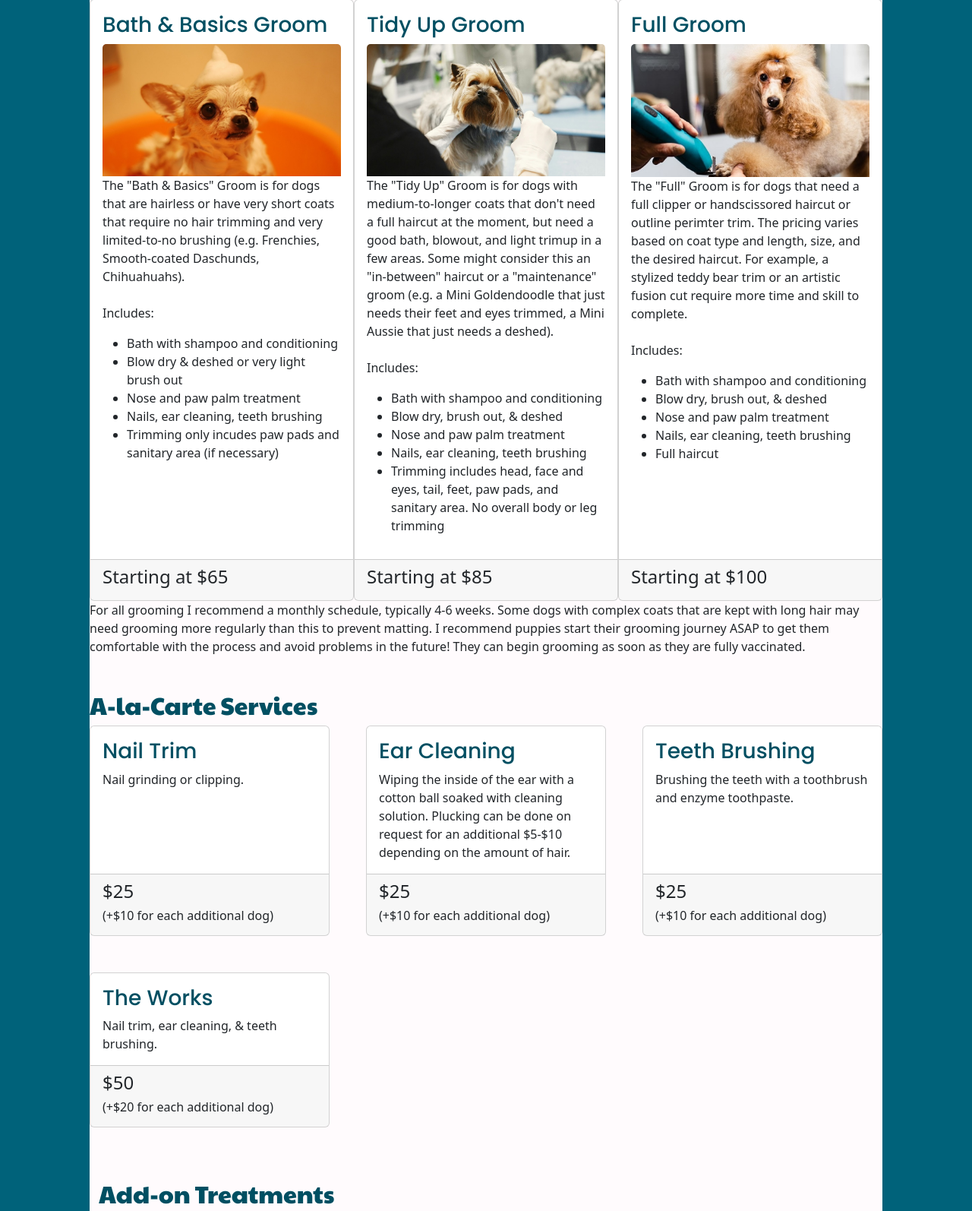
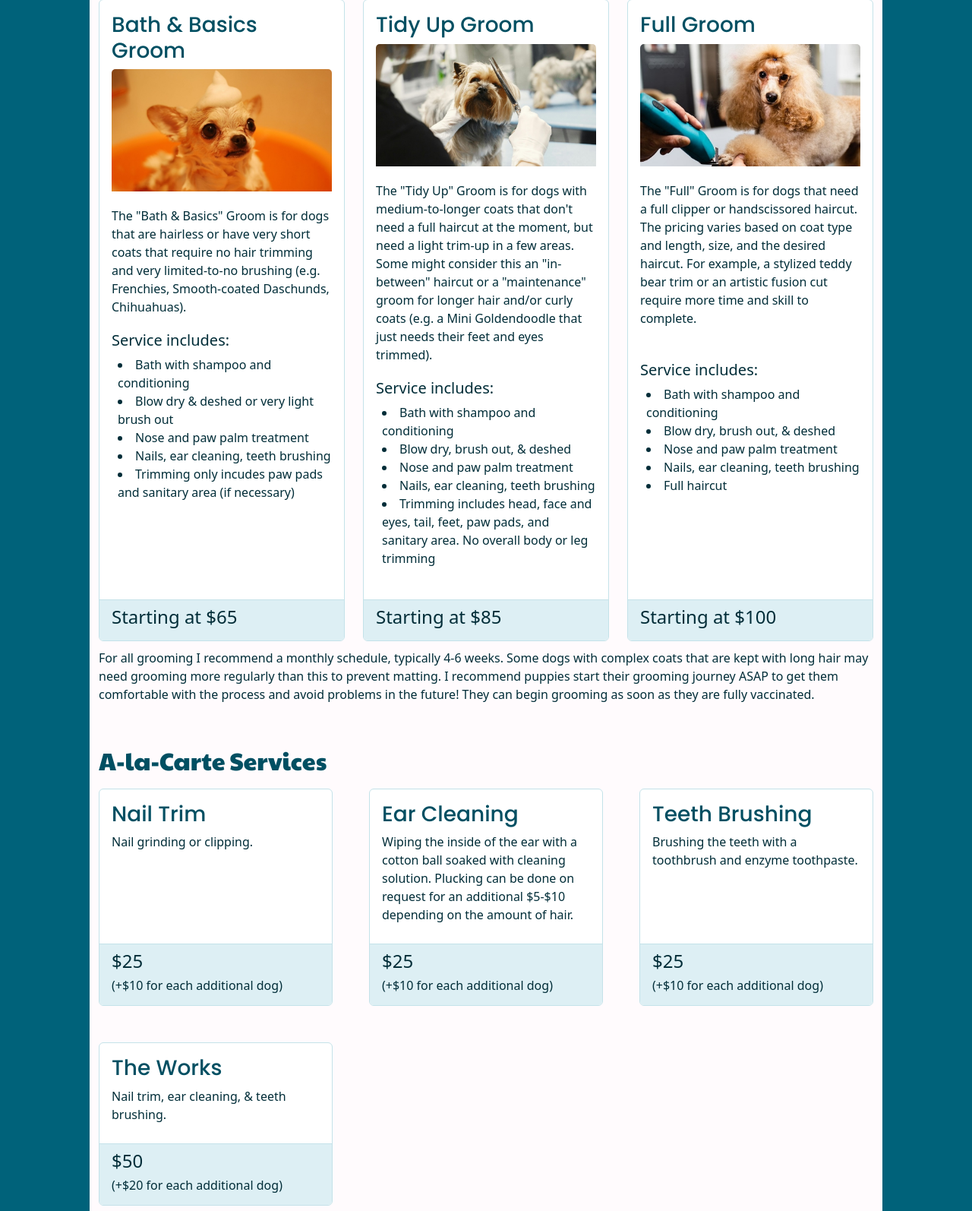
Before and after one commit to rustynymph/anniegroomyourdog, a plain HTML site: page index.html in a window 1280 px wide. Shown: the part 539-2133 px from the top of the page at 76% size. Drawn offline with nearby package versions, Linux system fonts and the light colour scheme.

Commit message:
weeeeeee

```diff
--- a/css/custom.css
+++ b/css/custom.css
@@ -21,6 +21,7 @@ a:hover {
 
 .site-section {
     border-radius: 25px;
+    padding-bottom: 20px;
 }
 
 .services {
@@ -28,6 +29,7 @@ a:hover {
     padding-bottom: 20px;
     padding-left: 0px;
     padding-right: 0px;
+    background-color: #ffecf2;
 }
 
 .service-row {
@@ -55,10 +57,6 @@ a:hover {
     font-family: "Paytone One", sans-serif !important;
 }
 
-.card-title{
-    font-family: "Poppins", sans-serif !important;
-}
-
 .body-font {
     font-family: "Poppins", sans-serif !important;
 }
@@ -83,11 +81,36 @@ body {
     box-shadow: 6px 6px #FB8FB1;
 }
 
+.card-title{
+    font-family: "Poppins", sans-serif !important;
+}
+
 .service-card {
     border-width: 1px;
+    /*border-color: #ffc7d9;*/
+    border-color: #c4e2e9;
+    margin-top: 10px;
+    color: #002d38;
+}
+
+.service-card-incl {
+    padding-top: 0px;
+    padding-bottom: 0px;
+}
+
+.service-card-ul {
+    list-style-position: inside;
+    padding-left: 20px;
+}
+
+.service-card-desc {
+    padding-top: 20px;
+    padding-bottom: 20px;
 }
 
 .service-card-footer {
+    background-color: #ddeff4;
+    border-color: #c4e2e9;
 }
 
 .btn-secondary {
@@ -133,3 +156,7 @@ body {
 .navbar-space {
     padding-top: 30px;
 }
+
+p {
+    color: #002d38;
+}
--- a/index.html
+++ b/index.html
@@ -81,28 +81,35 @@
                 </div>
 
                     <!-- Content Row-->
-                <div class="services container-fluid">
+                <div class="container-fluid site-section">
                     <!--<h2 class="header-l primary-text-color">Grooming Services</h2>-->
-                    <div class="row g-0">
+                    <div class="row">
                         <div class="col-lg">
                             <div class="card h-100 w-100 service-card">
                                 <div class="card-body">
                                     <h3 class="card-title primary-text-color">Bath & Basics Groom</h3>
-                                    <img class="card-img-top" src="assets/bathandbasics.jpg" alt="Card image cap">
+                                    <img class="card-img-top" src="assets/bathandbasics.jpg" alt="A Chihuahua getting a bath.">
+
+                                    <div class="col-lg">
+                                        <div class="row service-card-desc">
                                             <p class="card-text">
-                                        The "Bath & Basics" Groom is for dogs that are hairless or have very short coats that require no hair trimming and very limited-to-no brushing (e.g. Frenchies, Smooth-coated Daschunds, Chihuahuahs).
-                                        <br><br>
-                                        Includes:<br>
-                                        <ul>
+                                                The "Bath & Basics" Groom is for dogs that are hairless or have very short coats that require no hair trimming and very limited-to-no brushing (e.g. Frenchies, Smooth-coated Daschunds, Chihuahuas).
+                                            </p>
+                                        </div>
+                                        <div class="row service-card-incl">
+                                            <h5>Service includes:</h5>
+                                            <ul class="service-card-ul">
                                                 <li>Bath with shampoo and conditioning</li>
                                                 <li>Blow dry & deshed or very light brush out</li>
                                                 <li>Nose and paw palm treatment</li>
                                                 <li>Nails, ear cleaning, teeth brushing</li>
                                                 <li>Trimming only incudes paw pads and sanitary area (if necessary)</li>
                                             </ul>
-                                    </p>
                                         </div>
-                                <div class="card-footer">
+                                    </div>
+
+                                </div>
+                                <div class="card-footer service-card-footer">
                                     <h4>Starting at $65</h4>
                                     <!--<a class="btn btn-primary btn-sm" href="#!">Book Bath & Basics</a>-->
                                 </div>
@@ -112,19 +119,27 @@
                             <div class="card h-100 service-card">
                                 <div class="card-body">
                                     <h3 class="card-title primary-text-color">Tidy Up Groom</h3>
-                                    <img class="card-img-top" src="assets/tidyup.jpg" alt="Card image cap">
+                                    <img class="card-img-top" src="assets/tidyup.jpg" alt="A Yorkie getting its face trimmed on a grooming table.">
+
+
+                                    <div class="col-lg">
+                                        <div class="row service-card-desc">
                                             <p class="card-text">
-                                        The "Tidy Up" Groom is for dogs with medium-to-longer coats that don't need a full haircut at the moment, but need a good bath, blowout, and light trimup in a few areas. Some might consider this an "in-between" haircut or a "maintenance" groom (e.g. a Mini Goldendoodle that just needs their feet and eyes trimmed, a Mini Aussie that just needs a deshed).
-                                        <br><br>
-                                        Includes:<br>
-                                        <ul>
+                                                The "Tidy Up" Groom is for dogs with medium-to-longer coats that don't need a full haircut at the moment, but need a light trim-up in a few areas. Some might consider this an "in-between" haircut or a "maintenance" groom for longer hair and/or curly coats (e.g. a Mini Goldendoodle that just needs their feet and eyes trimmed).
+                                            </p>
+                                        </div>
+                                        <div class="row service-card-incl">
+                                            <h5>Service includes:</h5>
+                                            <ul class="service-card-ul">
                                             <li>Bath with shampoo and conditioning</li>
                                             <li>Blow dry, brush out, & deshed</li>
                                             <li>Nose and paw palm treatment</li>
                                             <li>Nails, ear cleaning, teeth brushing</li>
                                             <li>Trimming includes head, face and eyes, tail, feet, paw pads, and sanitary area. No overall body or leg trimming</li>
                                             </ul>
-                                    </p>
+                                        </div>
+                                    </div>
+
                                 </div>
                                 <div class="card-footer service-card-footer">
                                     <h4>Starting at $85</h4>
@@ -133,23 +148,31 @@
                             </div>
                         </div>
                         <div class="col-lg">
-                            <div class="card h-100">
+                            <div class="card h-100 service-card">
                                 <div class="card-body">
                                     <h3 class="card-title primary-text-color">Full Groom</h3>
                                     <img class="card-img-top" src="assets/fullgroom.jpg" alt="Card image cap">
+
+                                    <div class="col-lg">
+                                        <div class="row service-card-desc">
                                             <p class="card-text">
-                                        The "Full" Groom is for dogs that need a full clipper or handscissored haircut or outline perimter trim. The pricing varies based on coat type and length, size, and the desired haircut. For example, a stylized teddy bear trim or an artistic fusion cut require more time and skill to complete.<br><br>
-                                        Includes:<br>
-                                        <ul>
+                                                The "Full" Groom is for dogs that need a full clipper or handscissored haircut. The pricing varies based on coat type and length, size, and the desired haircut. For example, a stylized teddy bear trim or an artistic fusion cut require more time and skill to complete.<br><br>
+                                            </p>
+                                        </div>
+                                        <div class="row service-card-incl">
+                                            <h5>Service includes:</h5>
+                                            <ul class="service-card-ul">
                                                 <li>Bath with shampoo and conditioning</li>
                                                 <li>Blow dry, brush out, & deshed</li>
                                                 <li>Nose and paw palm treatment</li>
                                                 <li>Nails, ear cleaning, teeth brushing</li>
                                                 <li>Full haircut</li>
                                             </ul>
-                                    </p>
                                         </div>
-                                <div class="card-footer">
+                                    </div>
+
+                                </div>
+                                <div class="card-footer service-card-footer">
                                     <h4>Starting at $100</h4>
                                     <!--<a class="btn btn-primary btn-sm" href="#!">Book Full Groom</a>-->
                                 </div>
@@ -157,21 +180,23 @@
                         </div>
                     </div>
 
-                    <p>For all grooming I recommend a monthly schedule, typically 4-6 weeks. Some dogs with complex coats that are kept with long hair may need grooming more regularly than this to prevent matting. I recommend puppies start their grooming journey ASAP to get them comfortable with the process and avoid problems in the future! They can begin grooming as soon as they are fully vaccinated. </p>
+                    <p style="padding-top: 20px; padding-bottom: 20px;">
+                        For all grooming I recommend a monthly schedule, typically 4-6 weeks. Some dogs with complex coats that are kept with long hair may need grooming more regularly than this to prevent matting. I recommend puppies start their grooming journey ASAP to get them comfortable with the process and avoid problems in the future! They can begin grooming as soon as they are fully vaccinated.
+                    </p>
                 </div>
 
-                <div class="container-fluid services">
+                <div class="container-fluid">
                     <h2 class="header-l primary-text-color">A-la-Carte Services</h2>
 
                     <div class="row gx-4 gx-lg-5">
 
                         <div class="col-md-4 mb-5">
-                            <div class="card h-100">
+                            <div class="card h-100 w-100 service-card">
                                 <div class="card-body">
                                     <h3 class="card-title primary-text-color">Nail Trim</h3>
                                     <p class="card-text">Nail grinding or clipping.</p>
                                 </div>
-                                <div class="card-footer">
+                                <div class="card-footer service-card-footer">
                                     <h4>$25</h4>
                                     <h6>(+$10 for each additional dog)</h6>
                                     <!--<a class="btn btn-primary btn-sm" target="_blank" href="https://squareup.com/appointments/buyer/widget/gy3vnf1e51721n/FJV6D4G8R7DXQ">Book service</a>-->
@@ -180,32 +205,32 @@
                         </div>
 
                         <div class="col-md-4 mb-5">
-                            <div class="card h-100">
+                            <div class="card h-100 w-100 service-card">
                                 <div class="card-body">
                                     <h3 class="card-title primary-text-color">Ear Cleaning</h3>
                                     <p class="card-text">Wiping the inside of the ear with a cotton ball soaked with cleaning solution. Plucking can be done on request for an additional $5-$10 depending on the amount of hair.</p>
                                 </div>
-                                <div class="card-footer"><h4>$25</h4><h6>(+$10 for each additional dog)</h6></div>
+                                <div class="card-footer service-card-footer"><h4>$25</h4><h6>(+$10 for each additional dog)</h6></div>
                             </div>
                         </div>
 
                         <div class="col-md-4 mb-5">
-                            <div class="card h-100">
+                            <div class="card h-100 w-100 service-card">
                                 <div class="card-body">
                                     <h3 class="card-title primary-text-color">Teeth Brushing</h3>
                                     <p class="card-text">Brushing the teeth with a toothbrush and enzyme toothpaste.</p>
                                 </div>
-                                <div class="card-footer"><h4>$25</h4><h6>(+$10 for each additional dog)</h6></div>
+                                <div class="card-footer service-card-footer"><h4>$25</h4><h6>(+$10 for each additional dog)</h6></div>
                             </div>
                         </div>
 
                         <div class="col-md-4 mb-5">
-                            <div class="card h-100">
+                            <div class="card h-100 w-100 service-card">
                                 <div class="card-body">
                                     <h3 class="card-title primary-text-color">The Works</h3>
                                     <p class="card-text">Nail trim, ear cleaning, & teeth brushing.</p>
                                 </div>
-                                <div class="card-footer"><h4>$50</h4><h6>(+$20 for each additional dog)</h6></div>
+                                <div class="card-footer service-card-footer"><h4>$50</h4><h6>(+$20 for each additional dog)</h6></div>
                             </div>
                         </div>
 
@@ -219,12 +244,12 @@
                     <div class="row gx-4 gx-lg-5">
 
                         <div class="col-md-4 mb-5">
-                            <div class="card h-100">
+                            <div class="card h-100 service-card">
                                 <div class="card-body">
                                     <h3 class="card-title primary-text-color">Paw Soak</h3>
-                                    <p class="card-text">A moisturizing and cleansing paw treatment. I fill the tub with 1-2 inches of water and soak your dog's paws for 5 minutes using a bath fizz bomb containing tea tree oil and seaweed extract. Great for dogs with itchy, dry, and/or yeasty paws.</p>
+                                    <p class="card-text">A moisturizing and cleansing paw treatment. Great for itchy, dry, and yeasty paws. I fill the tub with ~2" of water and soak your pup's paws for 5 min using a bath fizz bomb containing tea tree oil and seaweed extract.</p>
                                 </div>
-                                <div class="card-footer"><h4>$5</h4></div>
+                                <div class="card-footer service-card-footer"><h4>$5</h4></div>
                             </div>
                         </div>
 
```
Lines whose indentation alone changed are shown as unchanged.
